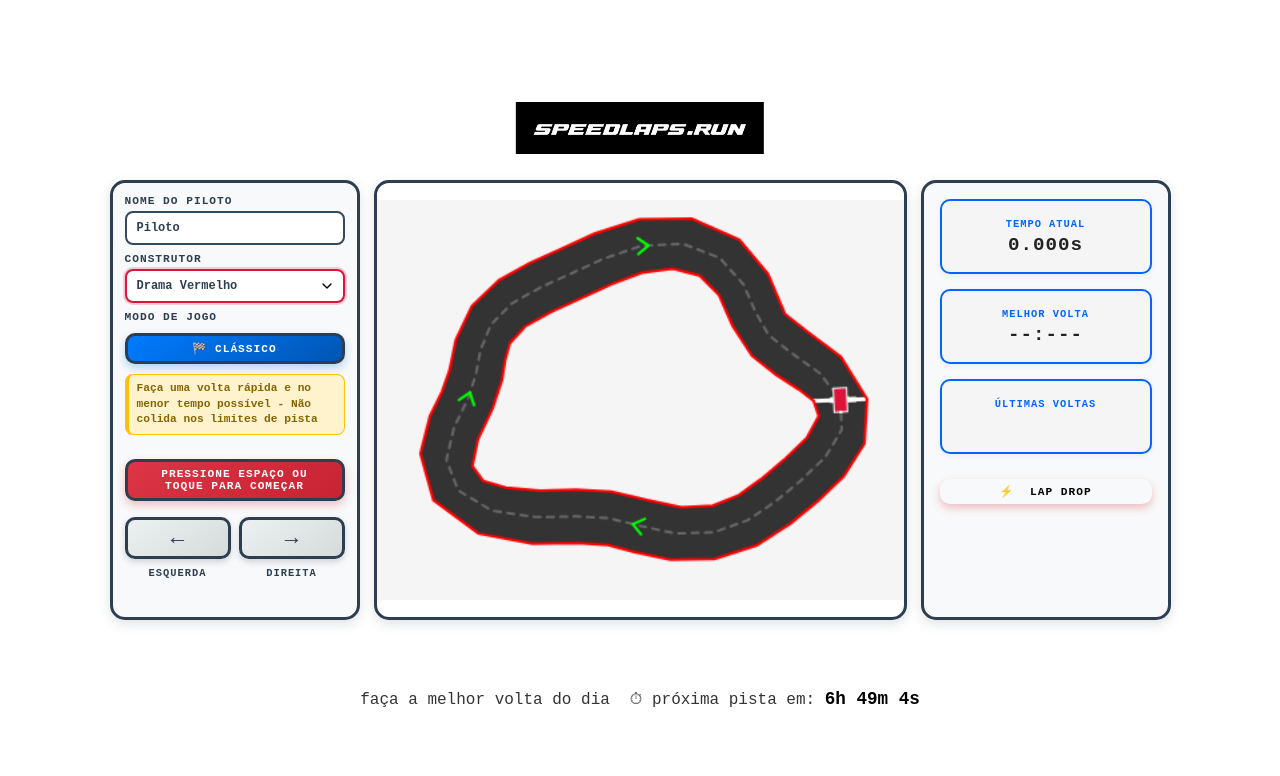
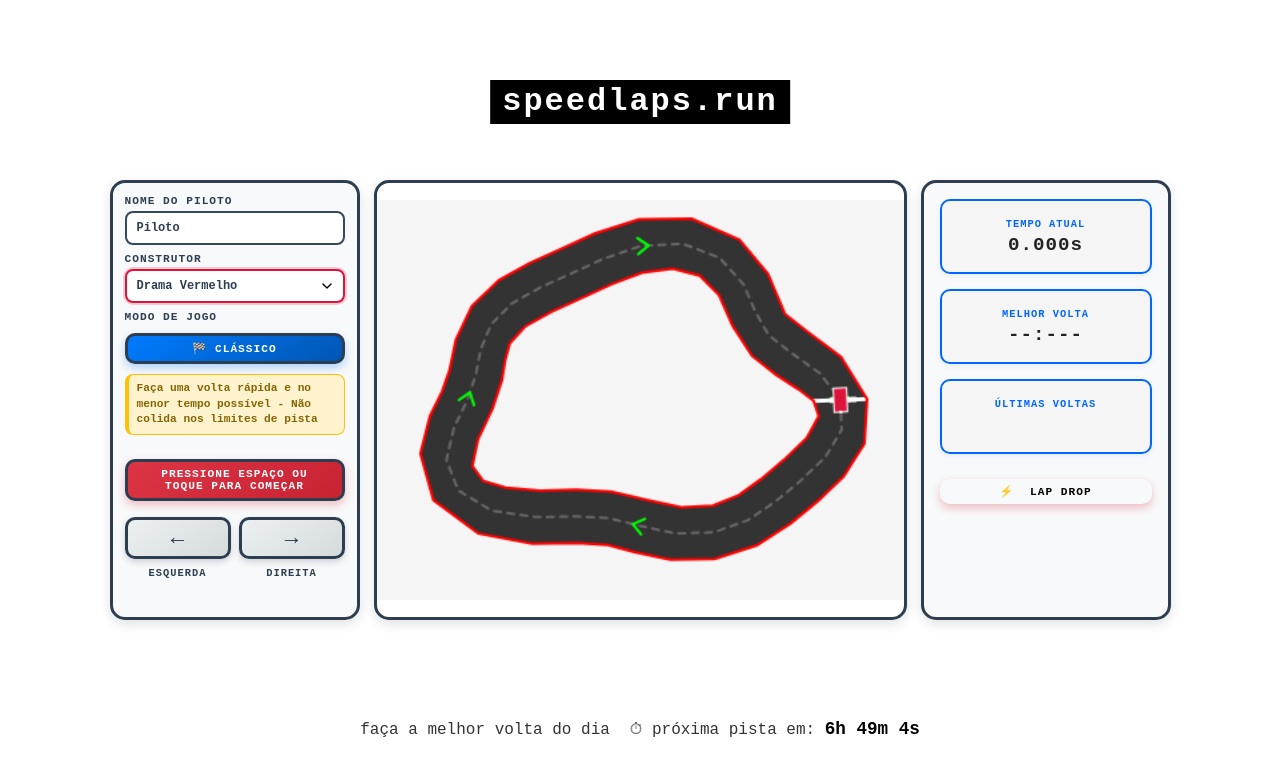
Before and after one commit to joaohayden/lapchallenge, a plain HTML site: page index.html in a window 1280 px wide. Drawn offline with Linux system fonts and the light colour scheme.

Commit message:
Atualiza layout mobile e velocidade do carro. Novo padrão main.

```diff
--- a/index.html
+++ b/index.html
@@ -10,7 +10,7 @@
     <div class="game-container">
         <div class="title-center">
             <div class="pixel-title-box">
-                <img src="assets/speedlaps.run.png" alt="speedlaps.run" class="fade-in pixel-title-logo">
+                <span class="pixel-title-text fade-in">speedlaps.run</span>
             </div>
         </div>
         <div class="subtitle-row">
@@ -40,8 +40,6 @@
                 </div>
             </div>
         </div>
-        </div>
-
         <div class="game-ui fade-in">
             <!-- SEÇÃO 1: CARD DO PILOTO E CONTROLES -->
             <div class="controls-panel" style="grid-area: controls;">
@@ -127,8 +125,6 @@
                     <div class="top-time-value" id="lap-count-side">0</div>
                 </div>
             </div>
-
-
         </div>
     </div>
 
--- a/scripts/car.js
+++ b/scripts/car.js
@@ -10,8 +10,8 @@ class Car {
         this.y = track.startLine.y;
         this.angle = track.startLine.angle;
         this.speed = 0;
-        this.maxSpeed = 1.8; // Reduced from 3 to match reference game (1.82)
-        this.acceleration = 0.08; // Reduced from 0.1 for smoother acceleration
+        this.maxSpeed = 2.4; // Mais rápido para sensação de velocidade
+        this.acceleration = 0.11; // Resposta mais ágil
         this.deceleration = 0.05;
         this.turnSpeed = 0.06; // Slightly reduced for better control
 
--- a/styles/main.css
+++ b/styles/main.css
@@ -229,16 +229,20 @@ body {
 /* Título do jogo */
 .title-center {
     text-align: center;
-    position: relative;
+    position: fixed;
+    left: 50%;
+    transform: translateX(-50%);
     z-index: 200;
+    width: auto;
+    margin: 0;
 }
 
 .pixel-title-box {
     display: inline-block;
     background: #000000;
     padding: 6px 12px;
+    margin-top: clamp(8px, 2.5vh, 32px);
     margin-bottom: 8px;
-    margin-top: clamp(16px, 4vh, 40px);
     line-height: 1;
 }
 
@@ -1078,9 +1082,21 @@ body {
         margin-bottom: 10px;
     }
 
+    .subtitle-row {
+        position: fixed !important;
+        bottom: calc((((100vh - 440px) / 3) / 2)) !important;
+        left: 50% !important;
+        transform: translateX(-50%) !important;
+        z-index: 200 !important;
+        display: flex !important;
+        width: auto !important;
+        margin: 0 !important;
+        text-align: center !important;
+        gap: 20px !important;
+    }
     .title-center {
         position: fixed !important;
-        top: calc((100vh - 440px) / 4) !important;
+        top: calc(((100vh - 440px) / 6)) !important;
         left: 50% !important;
         transform: translateX(-50%) !important;
         z-index: 200 !important;
@@ -1088,10 +1104,14 @@ body {
         width: auto !important;
         margin: 0 !important;
     }
+    .pixel-title-box {
+        margin-top: clamp(16px, 2.5vh, 40px) !important;
+        margin-bottom: 10px !important;
+    }
 
     .subtitle-row {
         position: fixed !important;
-        bottom: calc((100vh - 440px) / 4) !important;
+        bottom: calc((((100vh - 440px) / 3) / 2)) !important;
         left: 50% !important;
         transform: translateX(-50%) !important;
         z-index: 200 !important;
@@ -1661,13 +1681,17 @@ body {
 @media (min-width: 1441px) {
     .title-center {
         position: fixed !important;
-        top: calc((100vh - 440px) / 4) !important;
+        top: calc(((100vh - 440px) / 6)) !important;
         left: 50% !important;
         transform: translateX(-50%) !important;
         z-index: 200 !important;
         display: block !important;
         width: auto !important;
         margin: 0 !important;
+    }
+    .pixel-title-box {
+        margin-top: clamp(24px, 3vh, 56px) !important;
+        margin-bottom: 12px !important;
     }
 
     .subtitle-row {
@@ -1727,13 +1751,17 @@ body {
 @media (min-width: 1921px) {
     .title-center {
         position: fixed !important;
-        top: calc((100vh - 440px) / 4) !important;
+        top: calc(((100vh - 440px) / 6)) !important;
         left: 50% !important;
         transform: translateX(-50%) !important;
         z-index: 200 !important;
         display: block !important;
         width: auto !important;
         margin: 0 !important;
+    }
+    .pixel-title-box {
+        margin-top: clamp(32px, 4vh, 72px) !important;
+        margin-bottom: 14px !important;
     }
 
     .subtitle-row {
```
Lines whose indentation alone changed are shown as unchanged.
